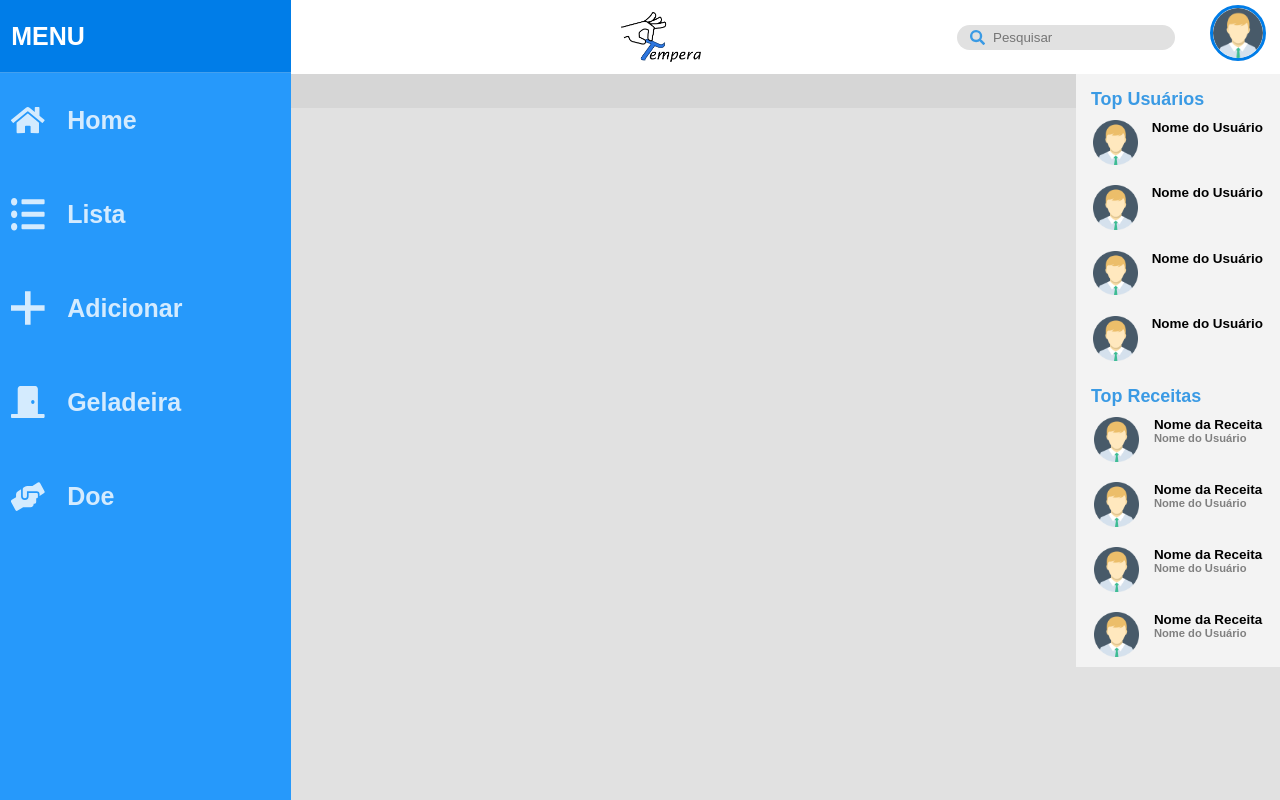
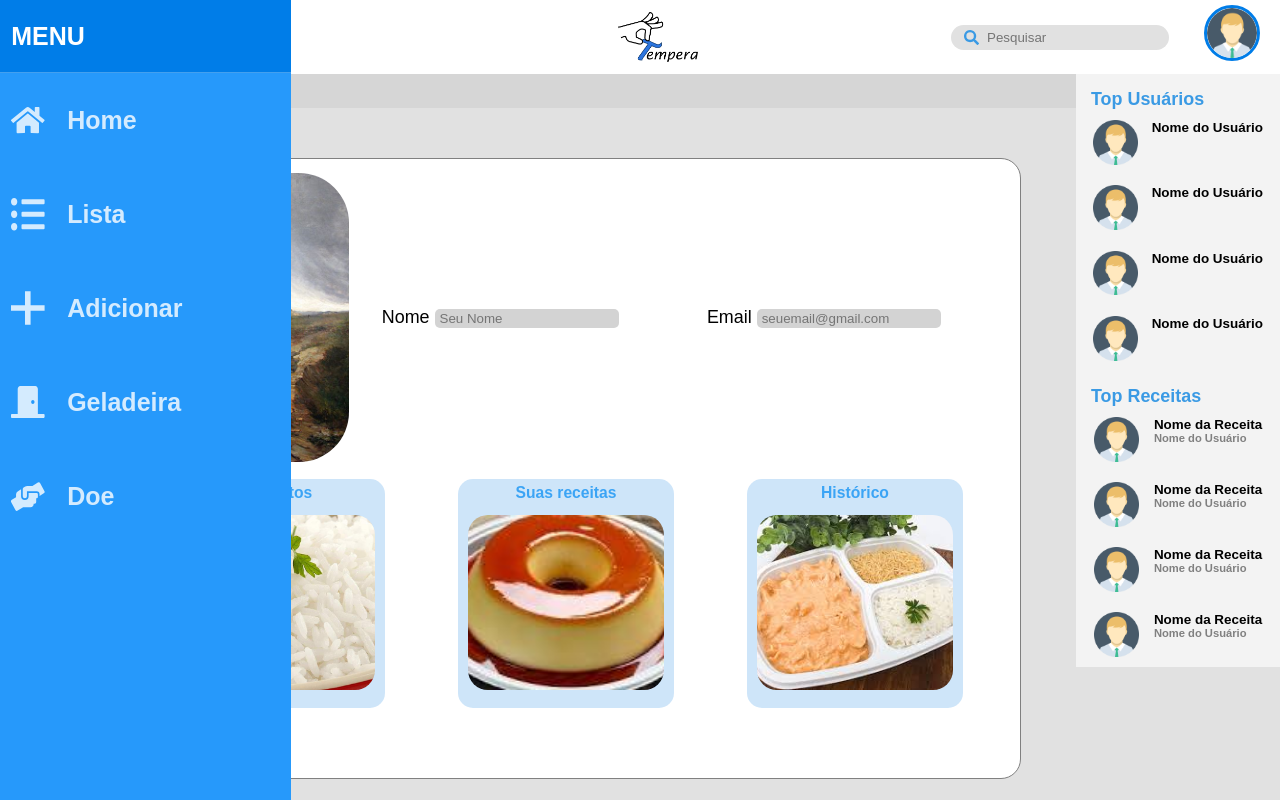
Before and after one commit to BrennodeMeloMedeiros/Tempera, a PHP site: page /Perfil.php in a window 1280 px wide. Run offline with PHP 8.4, Linux system fonts and the light colour scheme.

```diff
--- /dev/null
+++ b/Tempera/CSS/Perfil.css
@@ -0,0 +1,120 @@
+content{
+    flex-wrap: wrap;
+    justify-content: center;
+}
+
+.Card{
+    margin: auto;
+    margin-top: 30px;
+    background: #FFF;
+    width: 85%;
+    height: auto;
+    min-height: 65vh;
+    border-radius: 20px ;
+    border:1px solid gray;
+    padding: 2%;
+}
+/* ==================GRID================== */
+.Card{
+    display:grid;
+    grid-template-areas:
+    'Top Top Top'
+    'Bot Bot Bot';
+    grid-template-rows: 1fr 1fr;
+    grid-template-columns: 1fr 1fr;
+
+}
+.Top{
+    grid-area: Top;
+    width: 100%;
+    height: 95%;
+}
+.Bot{
+    grid-area: Bot;
+    width: 100%;
+    height: 95%;
+}
+
+/* ==================GRID================== */
+/* ==================TOP================== */
+
+.Top{
+    display:flex;
+    justify-content:center ;
+    align-items:center;
+
+    font-size:0.8rem;
+
+}
+.Top img{
+    width: 25%;
+    height: 95%;
+    min-height: min-content;
+    max-height: min-content;
+
+    margin:0;
+    border-radius:50px;
+
+    object-fit: cover;
+}
+.Top label{
+    width: min-content;
+    min-width:30%;
+    height: min-content;
+}
+.Top input{
+    border-radius: 5px;
+    background: #D3D3D3;
+    padding:2px;
+    padding-left: 5px;
+
+    cursor: default;
+
+}
+/* ==================TOP================== */
+/* ==================BOT================== */
+.Bot{
+    display:flex;
+
+    justify-content: space-around;
+}
+.Minicard{
+    width: 25%;
+    height:80%;
+
+    border-radius:15px;
+    background: rgba(53, 147, 228, 0.242);
+
+
+    margin:10px 0;
+
+    display:flex;
+    flex-direction:column;
+    padding-bottom: 10px;
+}
+.Minicard span{
+    margin: 5px auto;
+
+    color:#3ba4f5;
+
+    font-weight: bold;
+    font-size:0.7rem;
+
+}
+.Minicard img{
+    width: 70%;
+    min-width: 90%;
+    max-width: 90%;
+
+    height: 80%;
+    min-height: 80%;
+    max-height: 80%;
+
+    margin: auto;
+    border-radius:20px;
+
+    object-fit: cover;
+
+
+}
+/* ==================BOT================== */
--- a/Tempera/CSS/SideMenu.css
+++ b/Tempera/CSS/SideMenu.css
@@ -130,15 +130,16 @@ header .Search-Input input:focus{
     display:flex;
     align-items: center;
     justify-content: center;
+
     margin: 0 15px;
-    width: 2rem;
-    min-width: 50px;
-    height: auto;
     padding:5px;
+
+    max-height: 100px;
+    max-width: 100px;
 }
 .Avatar img{
-    width: 100%;
-    height: 100%;
+    width: 50px;
+    height: 50px;
     border-radius:50%;
     border: 3px solid var(--blue-black);
 }
--- a/Tempera/JS/AddReceita.js
+++ b/Tempera/JS/AddReceita.js
@@ -1,4 +1,5 @@
 const log = console.log
+
 
 const form = document.querySelector('form')
     const inputs = form.querySelectorAll('input')
@@ -10,6 +11,8 @@ function viewTargetImage(){
 
     imagePainel.style.backgroundImage = `URL(${imageURL})`
 }
+
+
 
 function noInputErrorIndicator(event){
     const ingredientes = form.querySelector('#IngredientesText')
@@ -33,6 +36,7 @@ function noInputErrorIndicator(event){
 
 }
 
+
 form.addEventListener(
     'submit',
     (event) =>{
@@ -41,7 +45,6 @@ form.addEventListener(
 
 function setErrorIndicator(event) {
     const input = event.target
-
     if(!input.validity.valid){
         event.preventDefault()
         scrollTo(0,0)
--- a/Tempera/Perfil.php
+++ b/Tempera/Perfil.php
@@ -4,6 +4,7 @@
     <meta charset="UTF-8">
     <meta name="viewport" content="width=device-width, initial-scale=1.0">
     <link rel="stylesheet" type="text/css" href="CSS/Style.css">
+    <link rel='stylesheet' type='text/css' href='CSS/Perfil.css'>
     <link rel="stylesheet" type="text/css" href="CSS/SideMenu.css">
     <script src="JS\Script.js"></script>
     <script src="JS\SideMenu.js"></script>
@@ -21,7 +22,33 @@
         <div class="Name-Page">
             Seu Perfil
         </div>
-
+        <div class='Card'>
+            <div class="Top">
+                <img src='IMAGENS/Me.jpg' alt='Sua foto de perfil'>
+                <label for='Username'>Nome <input readonly type='text' placeholder='Seu Nome' id='Username' class='#'> </label>
+                <label for='Useremail'>Email <input readonly type='email' placeholder='seuemail@gmail.com' id='Username' class='#'> </label>
+            </div>
+            <div class="Bot">
+                <div class="Minicard">
+                    <span>
+                    Favoritos
+                    </span>
+                    <img src="IMAGENS/Arroz.jpg" alt="Favoitos" name="favoritos">
+                </div>
+                <div class="Minicard">
+                    <span>
+                    Suas receitas
+                    </span>
+                    <img src="IMAGENS/Pudim.jpg" alt="Receitas" name="Receitas">
+                </div>
+                <div class="Minicard">
+                    <span>
+                        Histórico
+                    </span>
+                        <img src="IMAGENS/Stro.jpg" alt="Histórico" name="Histórico">
+                </div>
+            </div>
+        </div>
         </content>
     </main>
 </body>
```
Also changed, not shown: Tempera/AddReceitas.php (+34 -1 lines), Tempera/CSS/Enviada.css (added, +22 -0 lines), Tempera/ReceitaEnviada.php (added, +39 -0 lines), Tempera/IMAGENS/Me.jpg (added).
